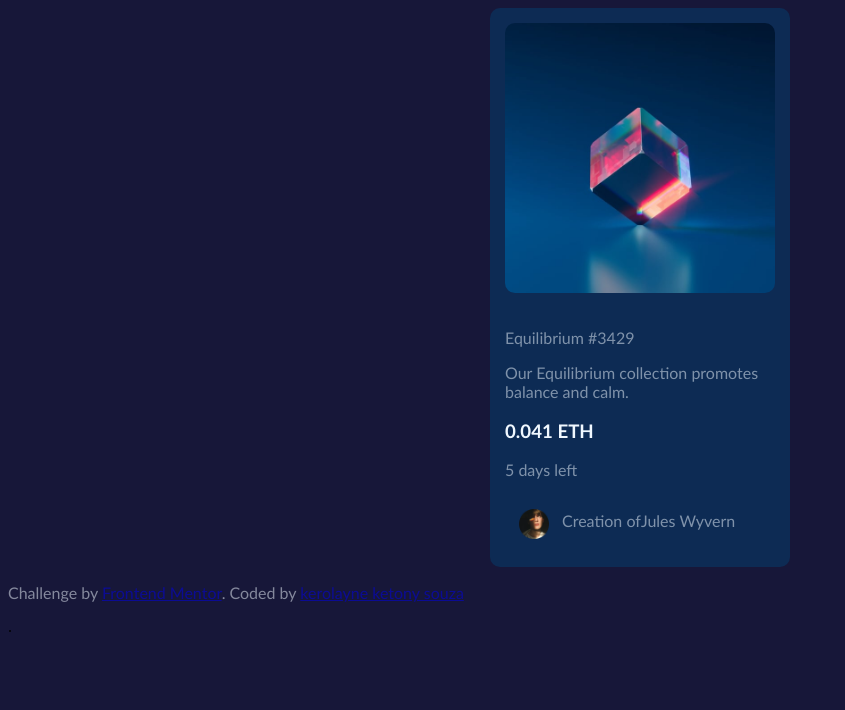
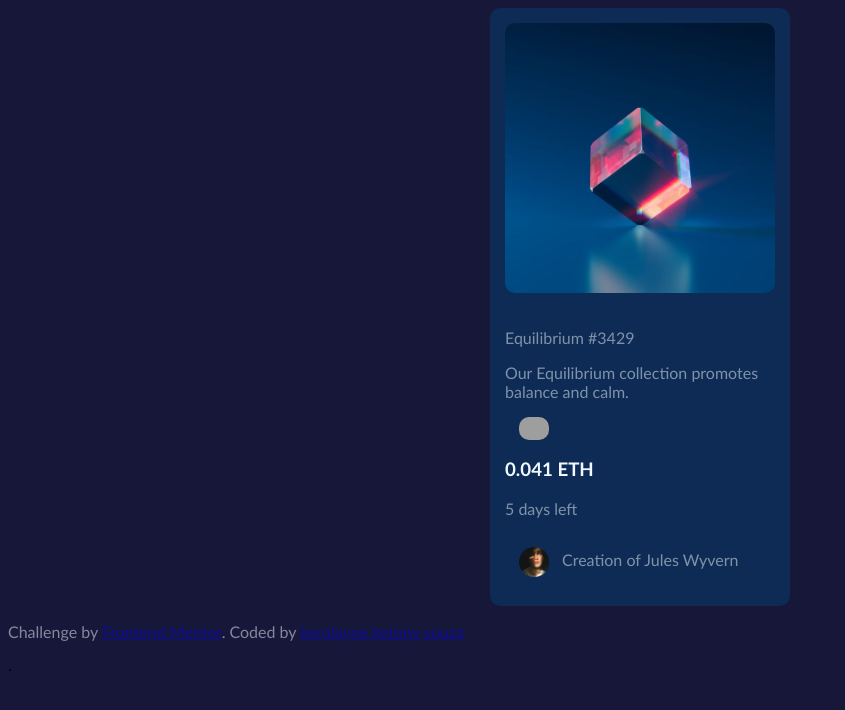
Before and after one commit to kerolayne-17/form-complete, a plain HTML site: page 3/atividade2.html in a window 1280 px wide. Shown: the whole page, without its empty margins (0-845 px from the left). Drawn offline with Linux system fonts and the light colour scheme; grey boxes are pictures that could not be loaded.

Commit message:
atualizaçao do icone

```diff
--- a/3/atividade2.css
+++ b/3/atividade2.css
@@ -39,3 +39,6 @@ p {
 .texte {
   display: flex;
 }
+.container {
+  display: block;
+}
--- a/3/atividade2.html
+++ b/3/atividade2.html
@@ -6,6 +6,7 @@
   <meta name="viewport" content="width=device-width, initial-scale=1.0">
   <title>Frontend Mentor | atividade 2</title>
   <link rel="stylesheet" href="atividade2.css">
+  <link rel="stylesheet" href="https://cdnjs.cloudflare.com/ajax/libs/font-awesome/5.15.3/css/all.min.css" integrity="sha512-Wg5mR5Xwe7YHRdxEmF5s0wG5g50S+aP5OBV6l4X8nbCIqNUD3s5Tdl+2a0W3HyiRQg2rOq79q9ZPl4Jh/VZ6Fg==" crossorigin="anonymous">
 </head>
 
 <body>
@@ -14,13 +15,14 @@
     <div class="texto">
       <p>Equilibrium #3429</p>
       <p>Our Equilibrium collection promotes balance and calm.</p>
-      <h3>0.041 ETH</h3>
+      <div>
+        <img class="container" src="https://cdn-icons-png.flaticon.com/128/7829/7829596.png" alt="alt=" Ícone Personalizado" style="width: 30px; color: aquamarine;">
+        <h3>0.041 ETH</h3>
+      </div>
       <p>5 days left</p>
       <div class="texte">
         <img src="images/image-avatar.png" style="width: 30px;">
-        <p>Creation of
-        <p>Jules Wyvern
-        <p></p>
+        <p>Creation of Jules Wyvern</p>
       </div>
     </div>
   </div>
```
